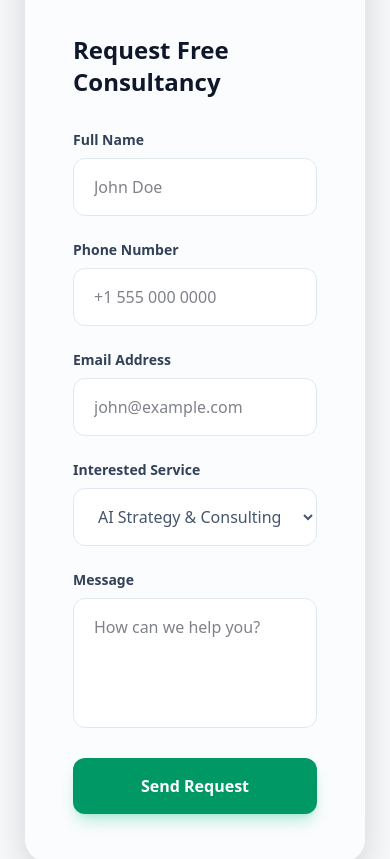
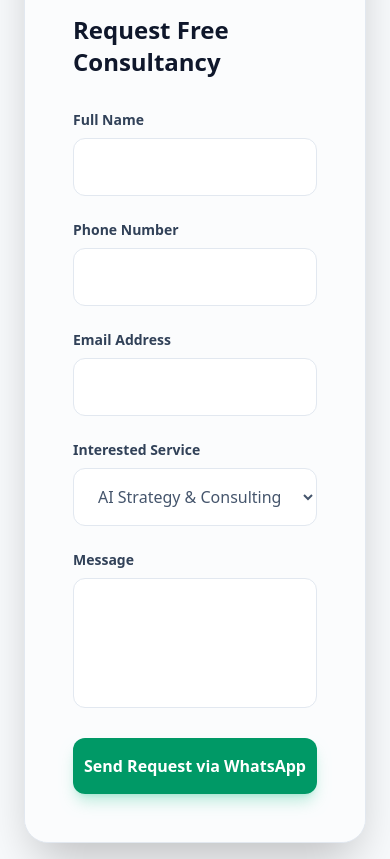
Before and after one commit to balajiprojects049-art/ALGOLIFT-INDIA-, a Next.js app: page /contact in a window 390 px wide. Shown: the part 1320-2179 px from the top of the page. Built offline with nearby package versions, Linux system fonts and the light colour scheme.

Commit message:
Implement WhatsApp contact form and update phone numbers

```diff
--- a/src/app/contact/page.tsx
+++ b/src/app/contact/page.tsx
@@ -1,13 +1,36 @@
+'use client';
+
 import { Mail, MapPin, Phone, MessageSquare } from 'lucide-react';
-import { Metadata } from 'next';
 import ScrollReveal from '@/components/ScrollReveal';
-
-export const metadata: Metadata = {
-    title: 'Contact Us | AlgoLift India',
-    description: 'Get in touch for free consultancy or IT services.',
-};
+import { useState } from 'react';
 
 export default function ContactPage() {
+    const [formData, setFormData] = useState({
+        name: '',
+        phone: '',
+        email: '',
+        interest: 'AI Strategy & Consulting',
+        message: ''
+    });
+
+    const handleChange = (e: React.ChangeEvent<HTMLInputElement | HTMLTextAreaElement | HTMLSelectElement>) => {
+        setFormData({
+            ...formData,
+            [e.target.id]: e.target.value
+        });
+    };
+
+    const handleSubmit = (e: React.FormEvent) => {
+        e.preventDefault();
+        const { name, phone, email, interest, message } = formData;
+
+        const whatsappMessage = `*New Service Request*\n\n*Name:* ${name}\n*Phone:* ${phone}\n*Email:* ${email}\n*Interested In:* ${interest}\n\n*Message:* ${message}`;
+
+        const whatsappUrl = `https://wa.me/918500470333?text=${encodeURIComponent(whatsappMessage)}`;
+
+        window.open(whatsappUrl, '_blank');
+    };
+
     return (
         <div className="bg-slate-50 min-h-screen">
             {/* Dark Hero Section */}
@@ -44,7 +67,7 @@ export default function ContactPage() {
                 <div className="grid lg:grid-cols-2 gap-0 bg-white rounded-3xl shadow-2xl overflow-hidden border border-slate-200">
                     {/* Contact Info (Dark Side) */}
                     <ScrollReveal direction="left">
-                        <div className="bg-[#0f172a] text-white p-12 md:p-16 flex flex-col justify-between relative overflow-hidden">
+                        <div className="bg-[#0f172a] text-white p-12 md:p-16 flex flex-col justify-between relative overflow-hidden h-full">
                             <div className="absolute top-0 right-0 w-64 h-64 bg-emerald-500/10 rounded-full blur-[60px]"></div>
 
                             <div className="relative z-10">
@@ -72,7 +95,6 @@ export default function ContactPage() {
                                         </div>
                                         <div>
                                             <h3 className="font-bold text-lg mb-1 text-white">Phone</h3>
-                                            <p className="text-slate-400 text-sm hover:text-emerald-400 transition-colors">+91 85004 60333</p>
                                             <p className="text-slate-400 text-sm hover:text-emerald-400 transition-colors">+91 85004 70333</p>
                                         </div>
                                     </div>
@@ -102,26 +124,52 @@ export default function ContactPage() {
                     <ScrollReveal direction="right" delay={100}>
                         <div className="p-12 md:p-16 flex flex-col justify-center bg-slate-50/50">
                             <h2 className="text-2xl font-bold text-slate-900 mb-8">Request Free Consultancy</h2>
-                            <form className="space-y-6">
+                            <form className="space-y-6" onSubmit={handleSubmit}>
                                 <div className="grid md:grid-cols-2 gap-6">
                                     <div>
                                         <label htmlFor="name" className="block text-sm font-semibold text-slate-700 mb-2">Full Name</label>
-                                        <input type="text" id="name" className="w-full px-5 py-4 rounded-xl bg-white border border-slate-200 focus:border-emerald-500 focus:ring-4 focus:ring-emerald-500/10 outline-none transition-all" placeholder="John Doe" />
+                                        <input
+                                            type="text"
+                                            id="name"
+                                            value={formData.name}
+                                            onChange={handleChange}
+                                            required
+                                            className="w-full px-5 py-4 rounded-xl bg-white border border-slate-200 focus:border-emerald-500 focus:ring-4 focus:ring-emerald-500/10 outline-none transition-all"
+                                        />
                                     </div>
                                     <div>
                                         <label htmlFor="phone" className="block text-sm font-semibold text-slate-700 mb-2">Phone Number</label>
-                                        <input type="tel" id="phone" className="w-full px-5 py-4 rounded-xl bg-white border border-slate-200 focus:border-emerald-500 focus:ring-4 focus:ring-emerald-500/10 outline-none transition-all" placeholder="+1 555 000 0000" />
+                                        <input
+                                            type="tel"
+                                            id="phone"
+                                            value={formData.phone}
+                                            onChange={handleChange}
+                                            required
+                                            className="w-full px-5 py-4 rounded-xl bg-white border border-slate-200 focus:border-emerald-500 focus:ring-4 focus:ring-emerald-500/10 outline-none transition-all"
+                                        />
                                     </div>
                                 </div>
 
                                 <div>
                                     <label htmlFor="email" className="block text-sm font-semibold text-slate-700 mb-2">Email Address</label>
-                                    <input type="email" id="email" className="w-full px-5 py-4 rounded-xl bg-white border border-slate-200 focus:border-emerald-500 focus:ring-4 focus:ring-emerald-500/10 outline-none transition-all" placeholder="john@example.com" />
+                                    <input
+                                        type="email"
+                                        id="email"
+                                        value={formData.email}
+                                        onChange={handleChange}
+                                        required
+                                        className="w-full px-5 py-4 rounded-xl bg-white border border-slate-200 focus:border-emerald-500 focus:ring-4 focus:ring-emerald-500/10 outline-none transition-all"
+                                    />
                                 </div>
 
                                 <div>
                                     <label htmlFor="interest" className="block text-sm font-semibold text-slate-700 mb-2">Interested Service</label>
-                                    <select id="interest" className="w-full px-5 py-4 rounded-xl bg-white border border-slate-200 focus:border-emerald-500 focus:ring-4 focus:ring-emerald-500/10 outline-none transition-all text-slate-600 cursor-pointer">
+                                    <select
+                                        id="interest"
+                                        value={formData.interest}
+                                        onChange={handleChange}
+                                        className="w-full px-5 py-4 rounded-xl bg-white border border-slate-200 focus:border-emerald-500 focus:ring-4 focus:ring-emerald-500/10 outline-none transition-all text-slate-600 cursor-pointer"
+                                    >
                                         <option>AI Strategy & Consulting</option>
                                         <option>Custom Software Development</option>
                                         <option>Staff Augmentation</option>
@@ -132,11 +180,18 @@ export default function ContactPage() {
 
                                 <div>
                                     <label htmlFor="message" className="block text-sm font-semibold text-slate-700 mb-2">Message</label>
-                                    <textarea id="message" rows={4} className="w-full px-5 py-4 rounded-xl bg-white border border-slate-200 focus:border-emerald-500 focus:ring-4 focus:ring-emerald-500/10 outline-none transition-all resize-none" placeholder="How can we help you?"></textarea>
+                                    <textarea
+                                        id="message"
+                                        rows={4}
+                                        value={formData.message}
+                                        onChange={handleChange}
+                                        required
+                                        className="w-full px-5 py-4 rounded-xl bg-white border border-slate-200 focus:border-emerald-500 focus:ring-4 focus:ring-emerald-500/10 outline-none transition-all resize-none"
+                                    ></textarea>
                                 </div>
 
                                 <button type="submit" className="w-full py-4 bg-emerald-600 text-white font-bold rounded-xl hover:bg-emerald-500 transition-all shadow-lg shadow-emerald-500/25 hover:-translate-y-0.5">
-                                    Send Request
+                                    Send Request via WhatsApp
                                 </button>
                             </form>
                         </div>
--- a/src/components/Footer.tsx
+++ b/src/components/Footer.tsx
@@ -54,7 +54,7 @@ export default function Footer() {
                             </li>
                             <li className="flex items-center space-x-3">
                                 <Phone size={18} className="text-emerald-500 shrink-0" />
-                                <span>+91 85004 60333 / 70333</span>
+                                <span>+91 85004 70333</span>
                             </li>
                             <li className="flex items-center space-x-3">
                                 <Mail size={18} className="text-emerald-500 shrink-0" />
```
